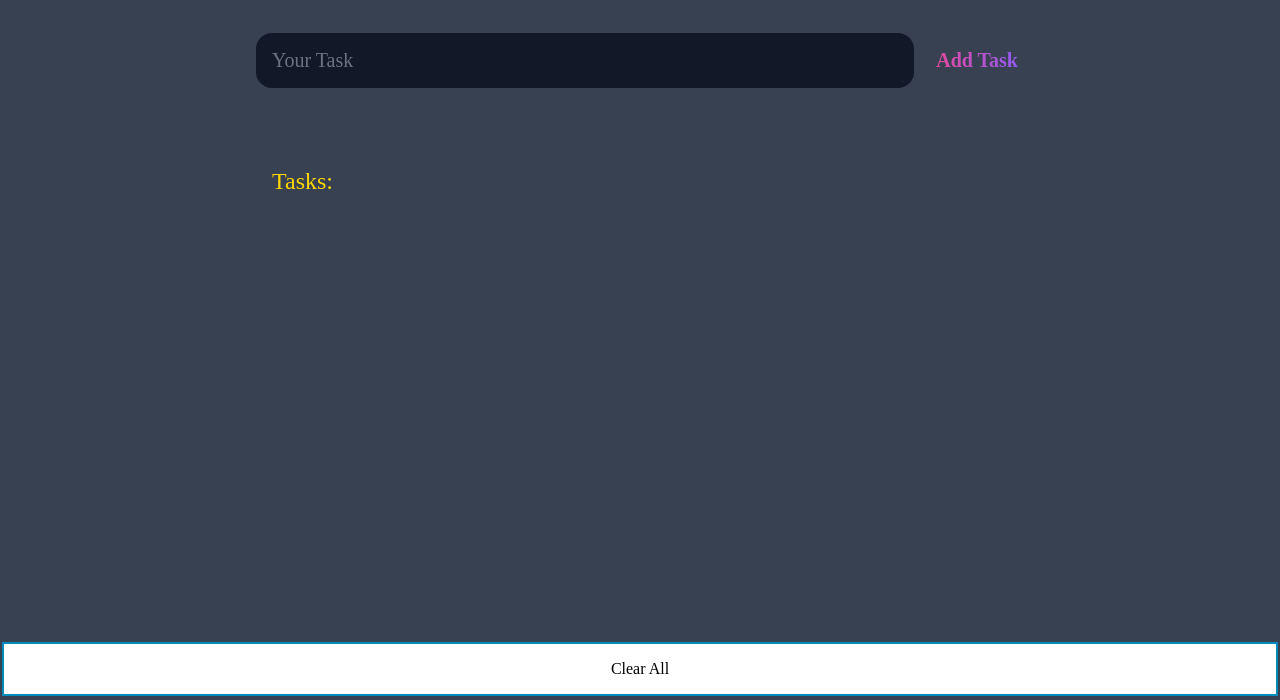
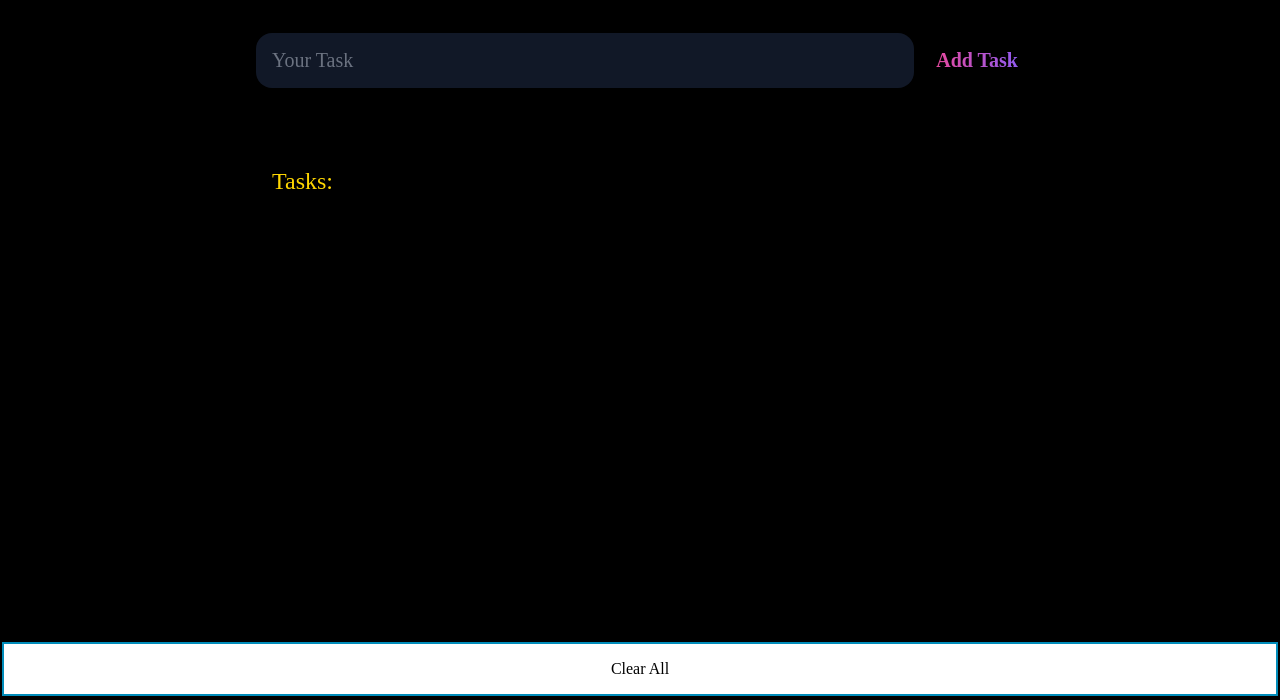
Before and after one commit to saadhussain01306/to-do-list2, a plain HTML site: page index.html in a window 1280 px wide. Shown: the part 100-800 px from the top of the page. Drawn offline with Linux system fonts and the light colour scheme.

Commit message:
Changed background color

```diff
--- a/style.css
+++ b/style.css
@@ -18,7 +18,7 @@ body {
   display: flex;
   flex-direction: column;
   min-height: 100vh;
-  background: var(--dark);
+  background: black;
   color: #fff;
 }
 header {
```
